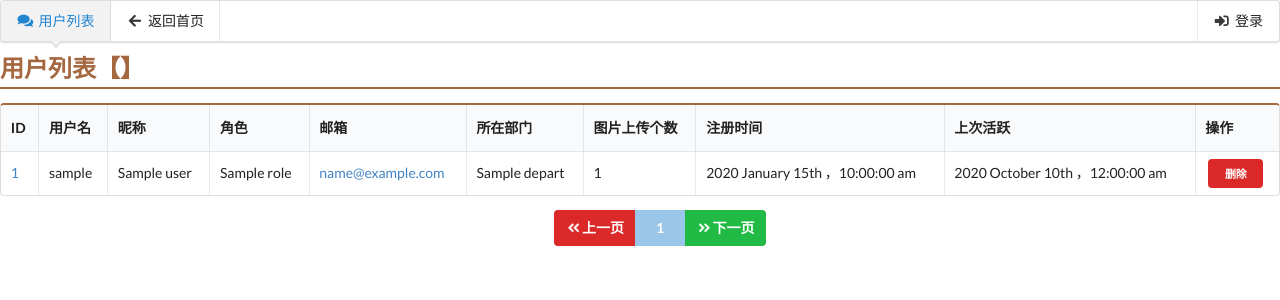
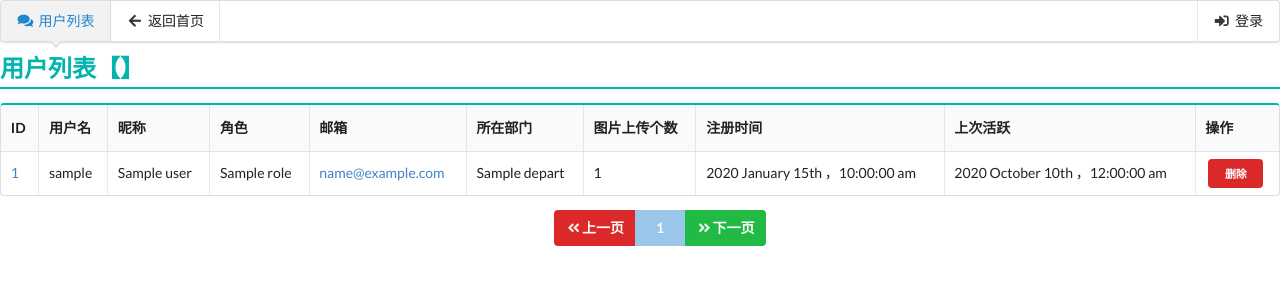
Before and after one commit to yuangezhizao/project, a Python web app: template main/templates/admin/users_list.html in a window 1280 px wide. Shown: the top 300 px of the page. Run offline with Jinja, Linux system fonts and the light colour scheme; the template is opened without the code that fills it: most values are stand-ins (such as "Sample title", 1, 10 or a date in 2020); some libraries are stand-ins or nearby versions.

Commit message:
“管理用户”配色

```diff
--- a/main/templates/admin/users_list.html
+++ b/main/templates/admin/users_list.html
@@ -12,7 +12,7 @@
     {% block wide %}
         <div class="sixteen wide column">
     {% endblock %}
-    <div class="ui dividing brown header">
+    <div class="ui dividing teal header">
         <div class="content">
             <h2>
                 {% if not current_user.can('ADMINISTER') %}
@@ -48,7 +48,7 @@
         </form>
     {% endif %}
     {{ message_part() }}
-    <table id="users_list_table" class="tablesorter ui sortable unstackable celled striped brown compact table">
+    <table id="users_list_table" class="tablesorter ui sortable unstackable celled striped teal compact table">
         <thead>
         <tr class="positive">
             <th>ID</th>
```
